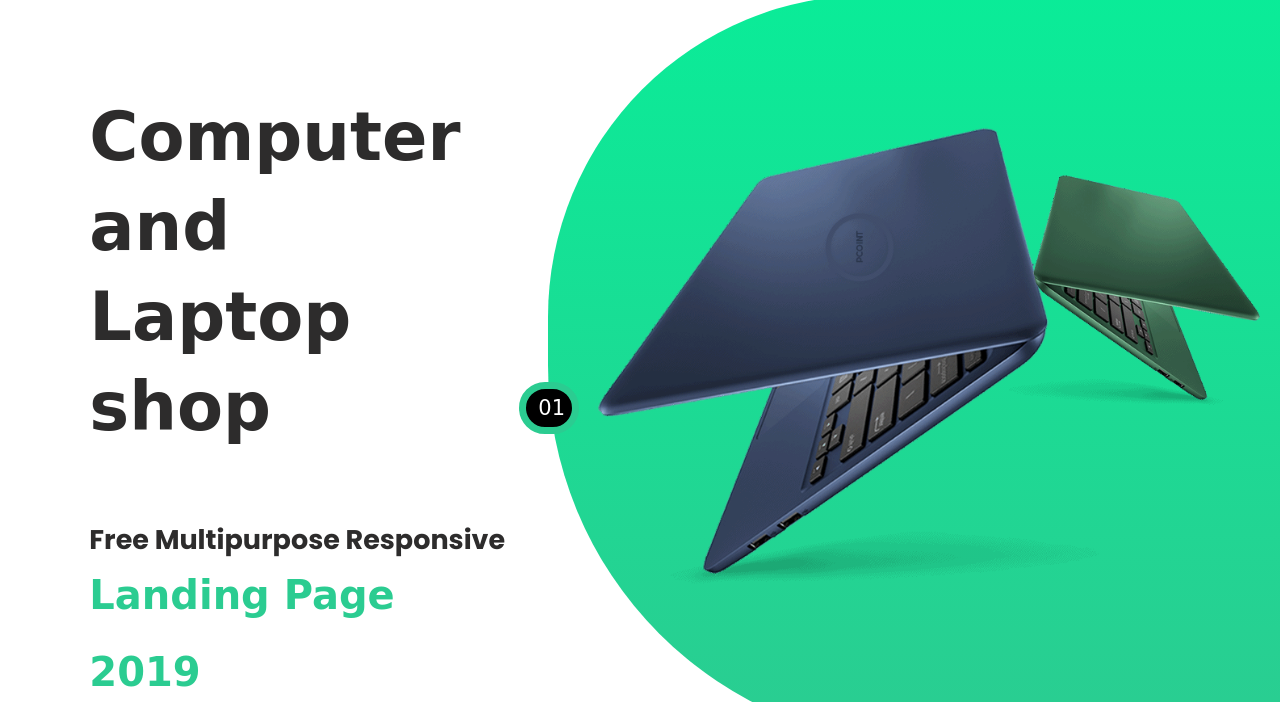
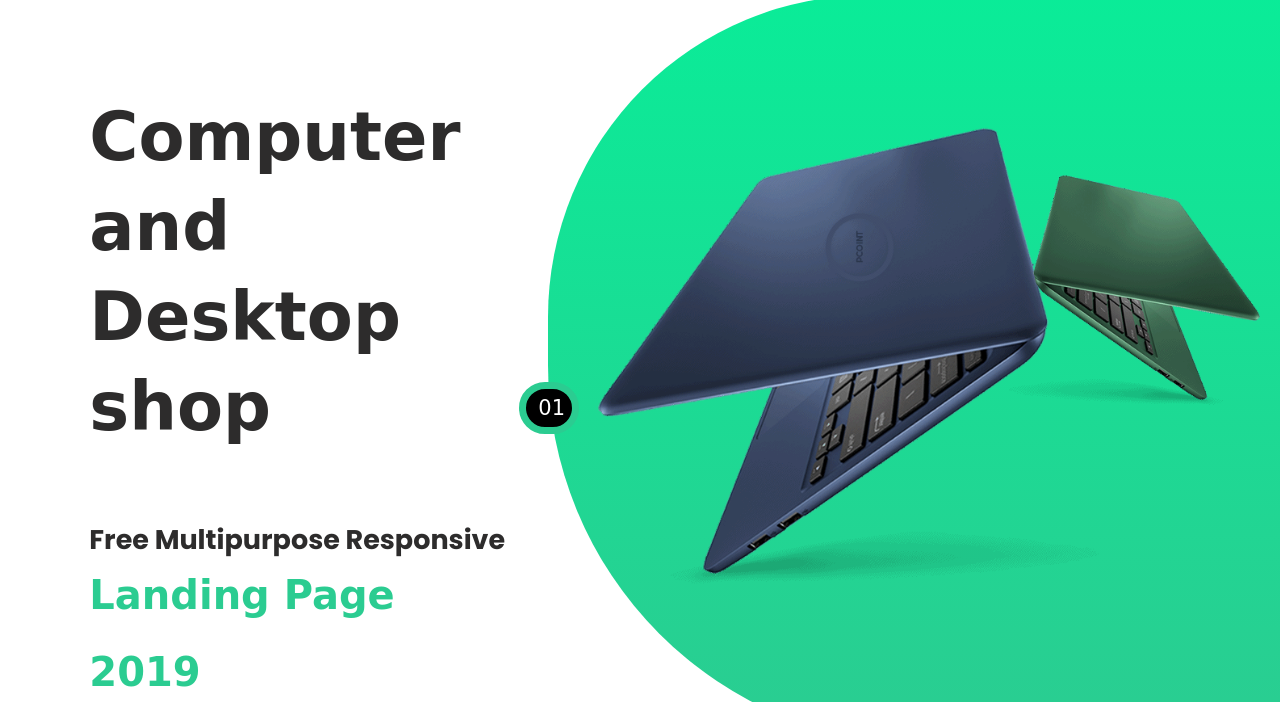
Before and after one commit to Shivansh-sk/pcoint-website, a plain HTML site: page index.html in a window 1280 px wide. Shown: the part 98-800 px from the top of the page. Drawn offline with nearby package versions, Linux system fonts and the light colour scheme; a web font is replaced by a local one.

Commit message:
desktop changed

```diff
--- a/index.html
+++ b/index.html
@@ -86,7 +86,7 @@
                   <div class="row d_flex">
                      <div class="col-md-5">
                         <div class="text-bg">
-                           <h1>Computer and <br>Laptop shop</h1>
+                           <h1>Computer and <br>Desktop shop</h1>
                            <strong>Free Multipurpose Responsive</strong>
                            <span>Landing Page 2019</span>
                            <a href="#">Buy Now</a>
```
